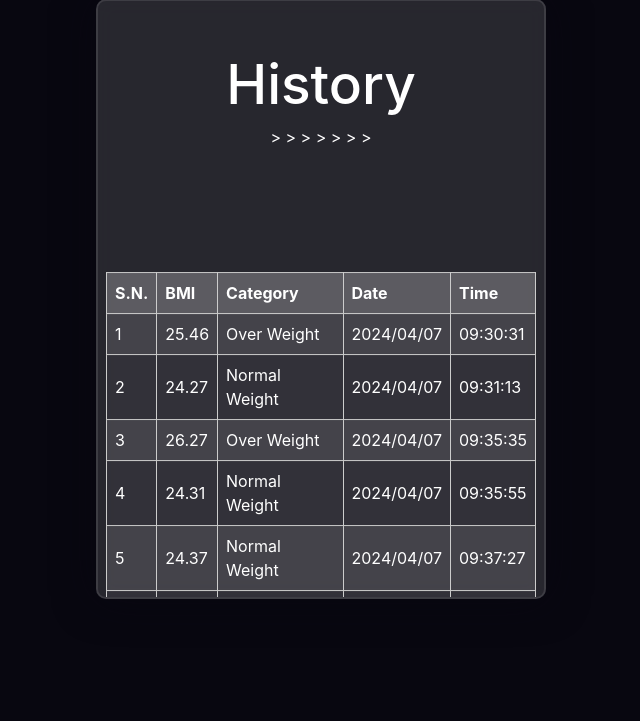
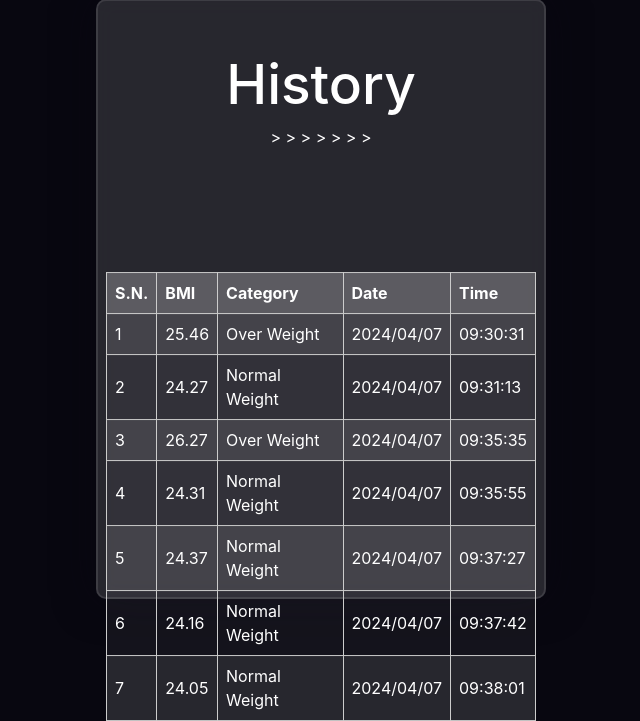
Before and after one commit to KiranKhayamali/BMI-Calculator, a Django app: page /record/ in a window 1280 px wide. Shown: the part 101-822 px from the top of the page, without its empty margins (319-959 px from the left). Before the commit the page ends 700 px from the top, so only its background shows below. Run offline with Django 5.2, Linux system fonts and the light colour scheme; a user stored in the database is signed in; data comes from the database, SQL or seed files in the repository.

Commit message:
Changing Htmls

```diff
--- a/templates/record.html
+++ b/templates/record.html
@@ -34,7 +34,7 @@
       top: 50%;
       left: 50%;
       /* overflow-y: auto; */
-      overflow: hidden;
+      /* overflow: hidden; */
       border-radius: 10px;
       backdrop-filter: blur(10px);
       border: 2px solid rgba(255, 255, 255, 0.1);
```
